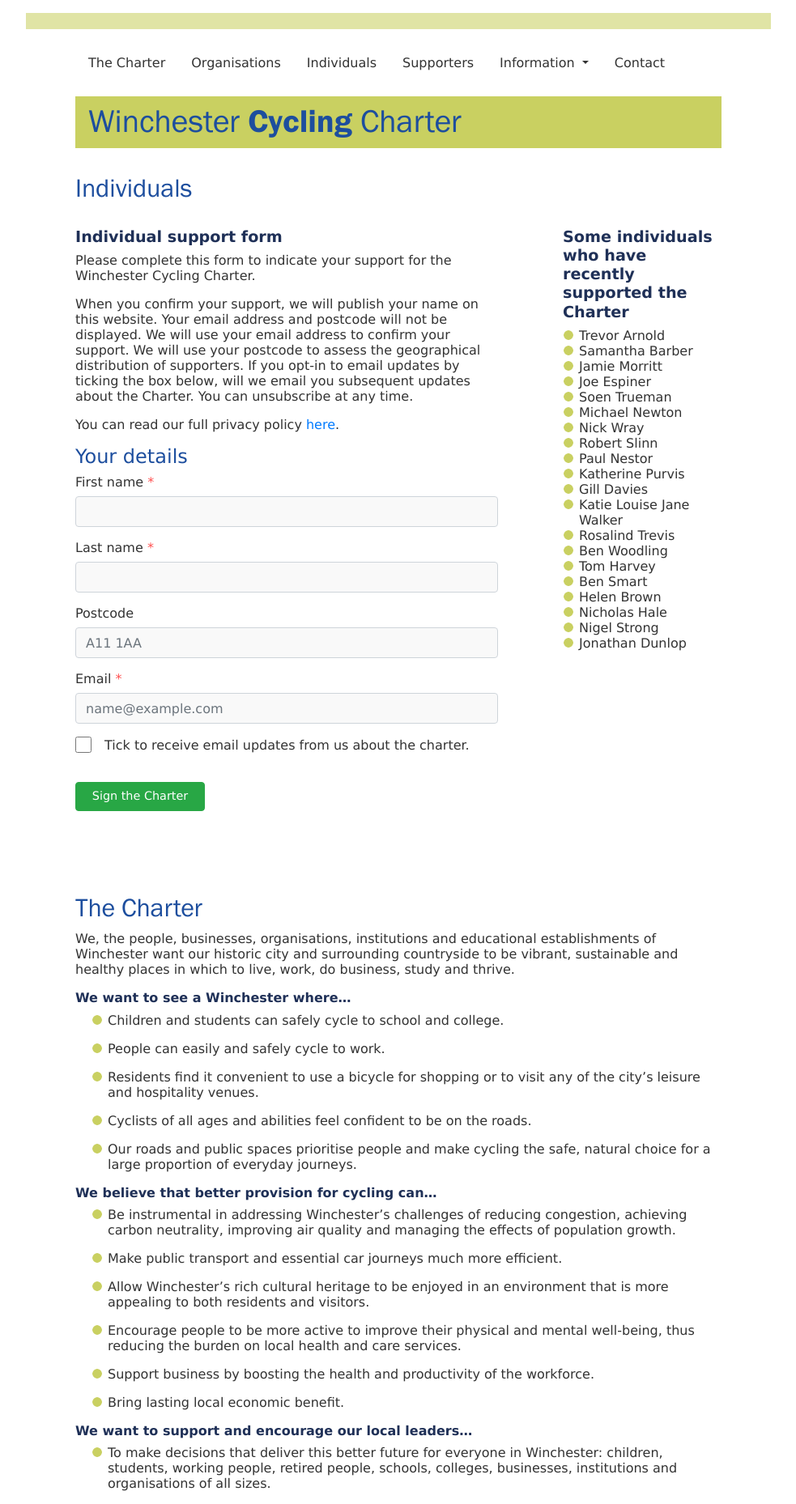
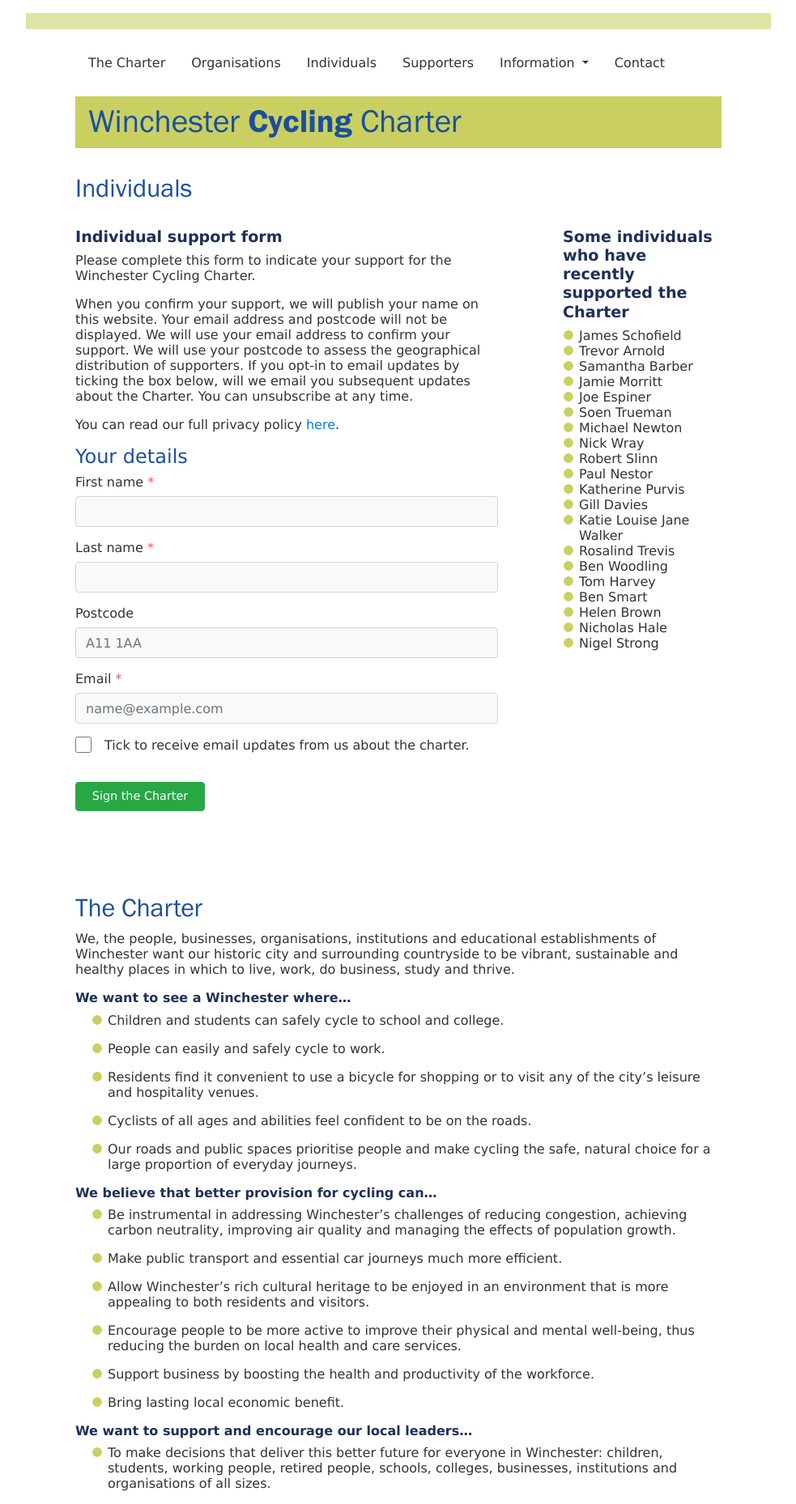
Before and after one commit to winchestercyclingcharter/winchestercyclingcharter.github.io, a Jekyll site: the page built from ind-page.md, in a window 1280 px wide. Shown: the whole page at 81% size, without its empty margins (148-1131 px from the left). Built offline with Jekyll 4.4.1, drawn with Linux system fonts in a browser that asks for light colours; nearby versions of some CDN libraries.

Commit message:
Update people.yml

```diff
--- a/_data/people.yml
+++ b/_data/people.yml
@@ -864,3 +864,4 @@
 - { lastname: Barber, firstname: Samantha, dt: 20240618-084537-959251 }
 - { lastname: Morritt , firstname: Jamie , dt: 20240618-082052-138576 }
 - { lastname: Arnold, firstname: Trevor, dt: 20240618-093245-715778 }
+- { lastname: Schofield, firstname: James, dt: 20240807-071305-066569 }
```
